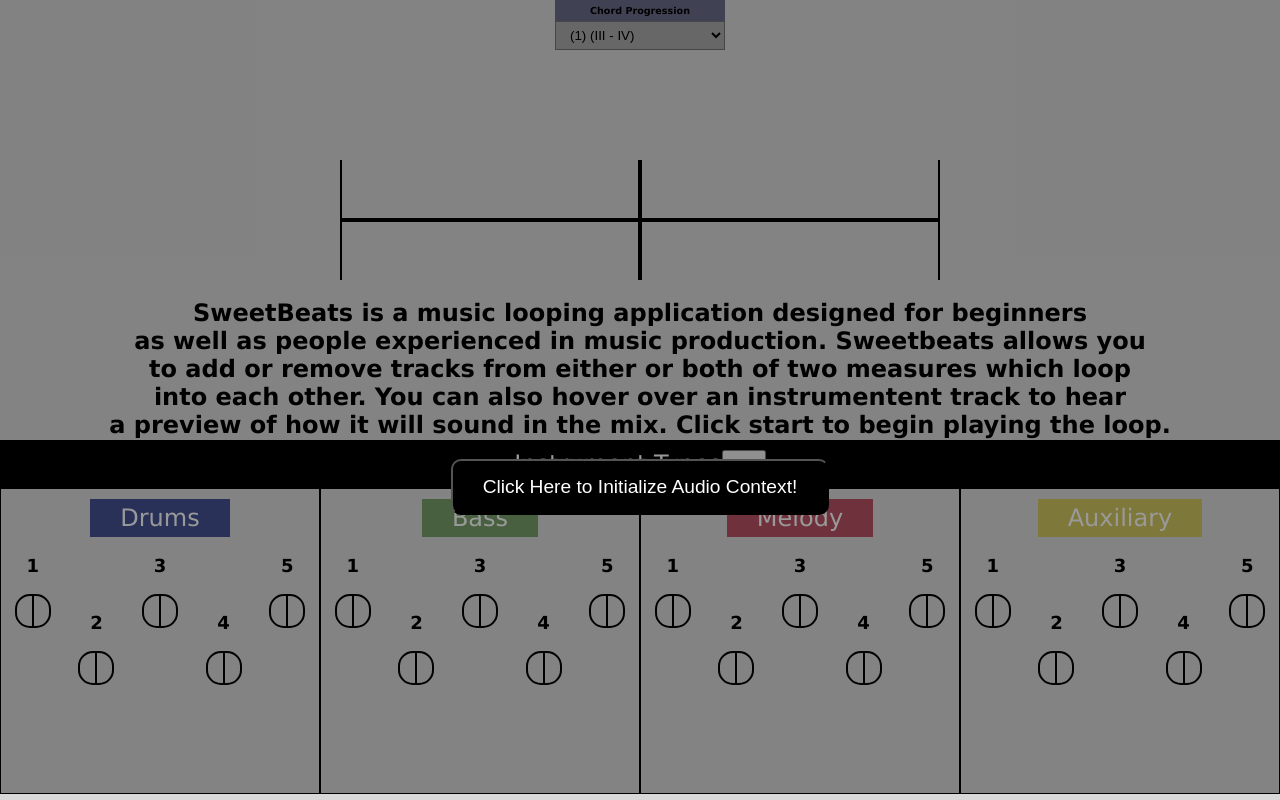
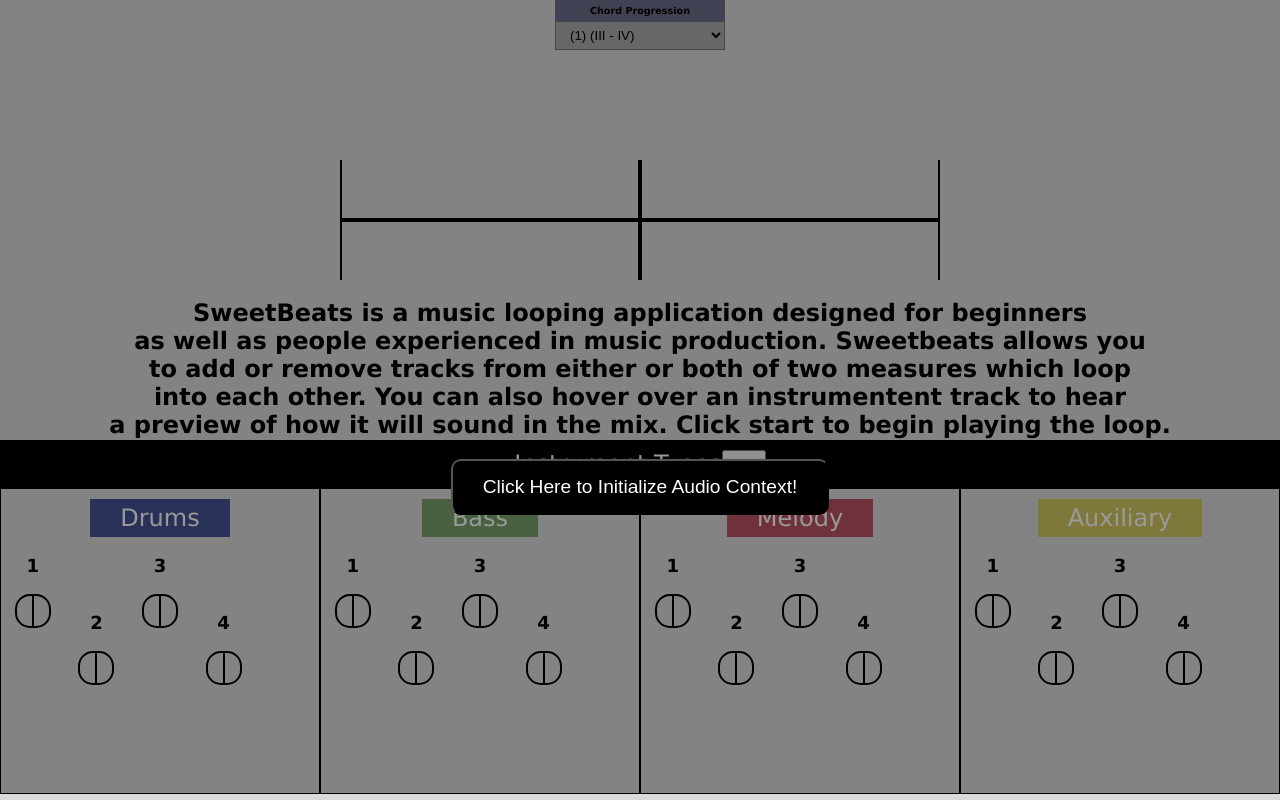
Before and after one commit to angel1254mc/SweetBeats-MVP, a Next.js app: page /program in a window 1280 px wide. Built offline with nearby package versions, Linux system fonts and the light colour scheme; no server answers.

Commit message:
Here you go no more 5

```diff
--- a/components/InstrumentContainer.jsx
+++ b/components/InstrumentContainer.jsx
@@ -265,7 +265,16 @@
             ></button>
           </div>
         </div>
-        <div className={`${name} button-container-5`}>
+
+      </div>
+    </div>
+  );
+};
+
+export default InstrumentContainer;
+
+/**
+ * <div className={`${name} button-container-5`}>
           <p>5</p>
           <div>
             <button
@@ -328,9 +337,4 @@
             ></button>
           </div>
         </div>
-      </div>
-    </div>
-  );
-};
-
-export default InstrumentContainer;
+ */
```
